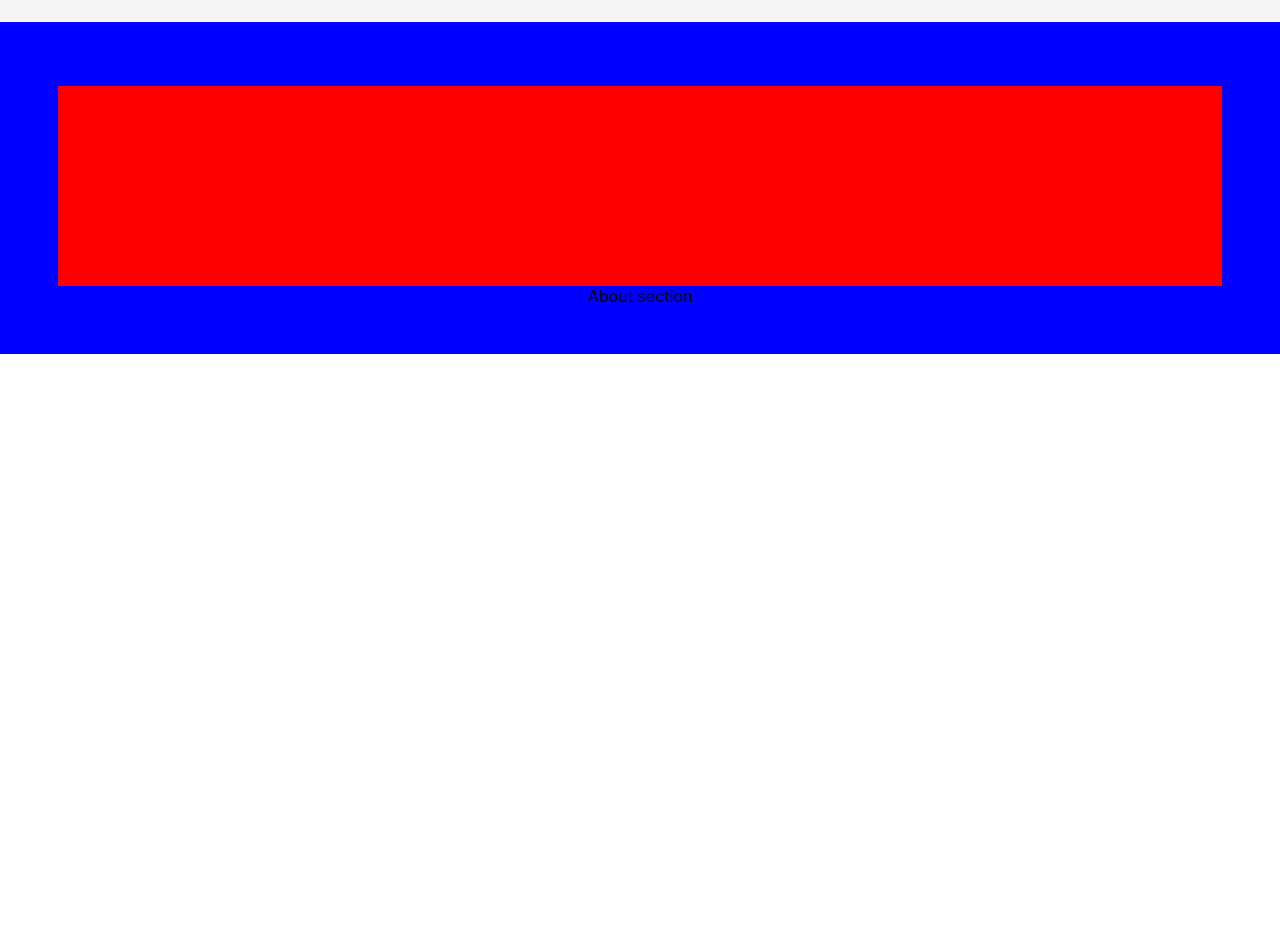
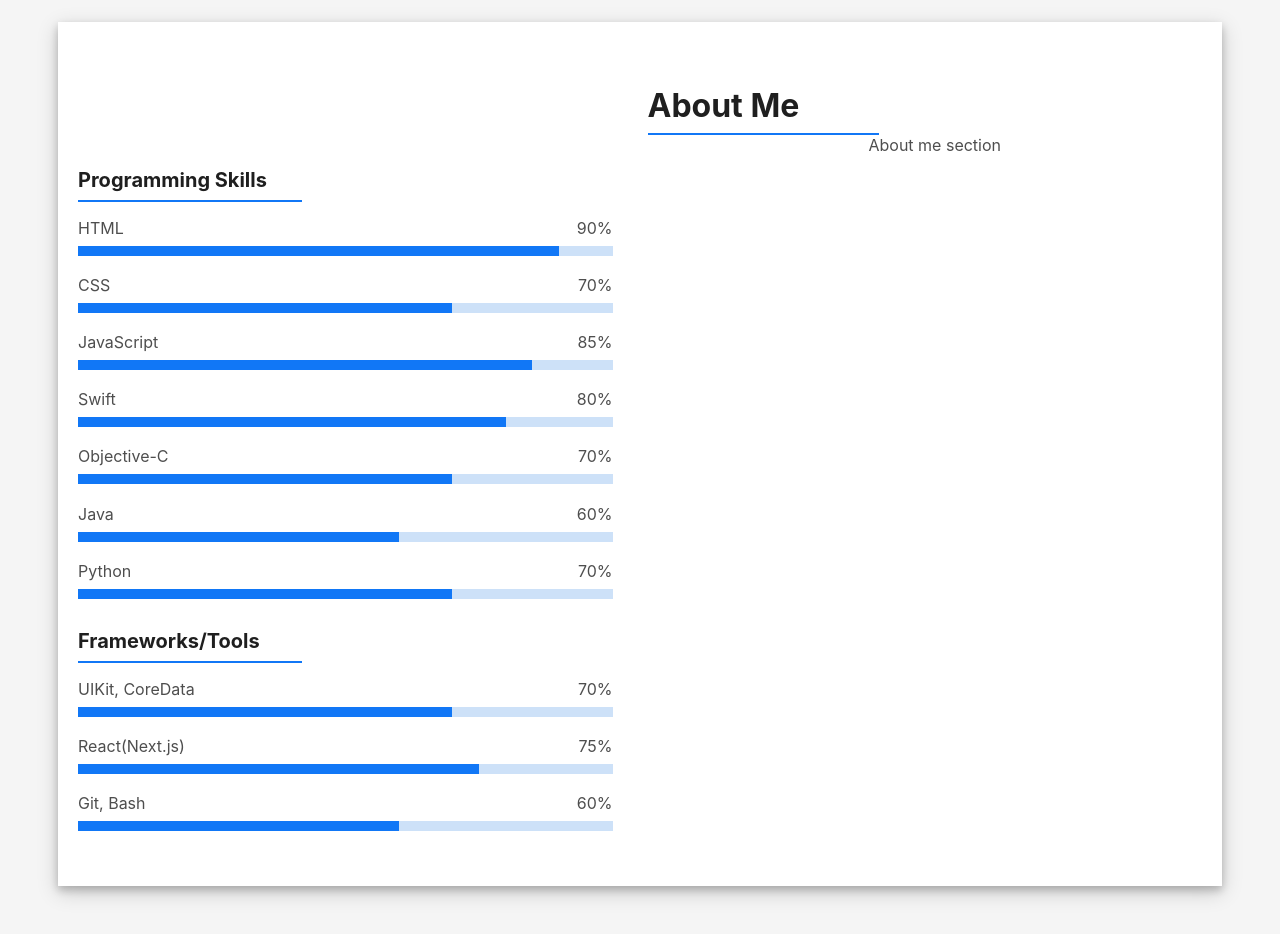
Before and after one commit to YumiMachino/React-Portfolio, a React (Create React App) app: page / in a window 1280 px wide. Shown: the part 720-1654 px from the top of the page. Before the commit the page ends 1074 px from the top, so only its background shows below. Built offline with nearby package versions, Linux system fonts and the light colour scheme.

Commit message:
Add: progress bar component, Update: skill section

```diff
--- a/src/components/About.css
+++ b/src/components/About.css
@@ -1,18 +1,91 @@
 .about-section {
-  height: 300px;
+  height: 600px;
   background-color: #f5f5f5;
   padding-top: 64px;
+  color: #4e4e4e;
 }
 
 .about-wrapper {
-  padding: 64px 58px 48px 58px;
-  background-color: blue;
+  padding: 0px 58px 48px 58px;
+  background-color: #f5f5f5;
   text-align: center;
   margin: auto 0;
 }
 
 .about-container {
-  height: 200px;
-  background-color: red;
-  /* margin: 0px 50px; */
+  height: 800px;
+  background-color: #fff;
+  display: flex;
+  justify-content: center;
+  padding-top: 64px;
+  /*shadow effect*/
+  box-shadow: 0 4px 8px 0 rgba(0, 0, 0, 0.2), 0 6px 20px 0 rgba(0, 0, 0, 0.19);
+  text-align: center;
 }
+
+.skills {
+  margin: auto;
+  width: 80%;
+}
+
+.empty-container {
+  height: 1rem;
+}
+
+.skill_category {
+  font-size: 20px;
+  color: #1f1f1f;
+  text-align: left;
+  margin-left: 20px;
+  margin-bottom: 16px;
+  margin-top: 20px;
+  padding-top: 10px;
+}
+
+.skill_category::after {
+  content: "";
+  display: block;
+  position: relative;
+  width: 40%;
+  border: 1px solid #1177f6;
+  margin-top: 8px;
+}
+
+.skill-name {
+  display: flex;
+  flex-direction: row;
+  justify-content: space-between;
+  font-size: 16px;
+}
+
+.skill-name-left {
+  margin-left: 20px;
+}
+
+.skill-percentage {
+  margin-right: 20px;
+}
+
+.about-me {
+  /* background-color: green; */
+  margin: auto;
+  width: 80%;
+  height: 100%;
+  padding-left: 15px;
+}
+
+.title-left {
+  font-size: 32px;
+  text-align: left;
+  color: #1f1f1f;
+}
+
+/*underline style*/
+.title-left::after {
+  content: "";
+  display: block;
+  position: relative;
+  width: 40%;
+  border: 1px solid #1177f6;
+  margin-top: 8px;
+}
--- a/src/components/About.js
+++ b/src/components/About.js
@@ -1,14 +1,68 @@
+import React from 'react';
 import '../App.css';
 import './About.css'
+import ProgressBar from './ProgressBar';
 
 const About = () => {
+
+    const testData = [
+        {id:1, percentage: 60},
+        {id: 2, percentage: 30 },
+        {id:3, percentage: 53 },
+    ];
+
+    const programming_skills = [
+        {id: "HTML_skill", content: "HTML", percentage: 90},
+        {id: "CSS_skill", content: "CSS", percentage: 70},
+        {id: "JavaScript_skill", content:"JavaScript", percentage:85},
+        {id: "Swift_skill", content: "Swift", percentage:80},
+        {id: "Objective-C_skill", content: "Objective-C", percentage:70},
+        {id: "Java_skill", content: "Java", percentage: 60},
+        {id: "Python_skill", content: "Python", percentage: 70}
+    ]
+
+    const other_skills = [
+        {id: "iOS_skill", content:"UIKit, CoreData", percentage: 70},
+        {id: "Web_skill", content: "React(Next.js)", percentage: 75},
+        {id: "Tool_skill", content:"Git, Bash", percentage: 60}
+    ]
+
     return (
         <div className="about-section">
             <div className="about-wrapper">
                 <div className="about-container">
 
+                    <div className="skills">
+                        <div className="empty-container" />
+                        <h5 className="skill_category">Programming Skills</h5>
+                        {programming_skills.map((skill) => (
+                            <>
+                                <div className="skill-name">
+                                    <span className="skill-name-left">{skill.content}</span>
+                                    <span className="skill-percentage">{skill.percentage}%</span>
+                                </div>
+                            <ProgressBar key={skill.id} percentage={skill.percentage}/>
+                            </>
+                        ))}
+                        <h5 className="skill_category">Frameworks/Tools</h5>
+                          {other_skills.map((skill) => (
+                            <>
+                                <div className="skill-name">
+                                    <span className="skill-name-left">{skill.content}</span>
+                                    <span className="skill-percentage">{skill.percentage}%</span>
+                                </div>
+                            <ProgressBar key={skill.id} percentage={skill.percentage}/>
+                            </>
+                        ))}
+
+                    </div>
+
+                    <div className="about-me">
+                        <h5 className="title-left">About Me</h5>
+                        <p>About me section</p>
+                        {/* <p>{about_me}</p> */}
+                    </div>
                 </div>
-                <p>About section</p>
             </div>
 
         </div>
--- a/src/components/Navbar.css
+++ b/src/components/Navbar.css
@@ -209,6 +209,26 @@
 
   .fa-times {
     color: #fff;
-    font-size: 2rem;
+    font-size: 2.7rem;
+  }
+
+  .fa-times:focus,
+  .fa-times:hover {
+    animation: wobble 3s 1;
+  }
+
+  @keyframes wobble {
+    25% {
+      transform: rotate(90deg);
+    }
+    50% {
+      transform: rotate(90deg);
+    }
+    75% {
+      transform: rotate(90deg);
+    }
+    100% {
+      transform: rotate(90deg);
+    }
   }
 }
--- /dev/null
+++ b/src/components/ProgressBar.js
@@ -0,0 +1,33 @@
+import React from 'react';
+
+const ProgressBar = (props) => {
+    const { percentage } = props;
+
+    /*style for whole bar*/
+    const containerStyle = {
+        height: 10,
+        backgroundColor: "#CDE1F8",
+        marginTop:8,
+        marginBottom: 19.2,
+        marginLeft: 20,
+        marginRight:20,
+    }
+
+    /*style for child div */
+    const filterStyles = {
+        height: '100%',
+        width: `${percentage}%`,
+        backgroundColor: "#1177F6",
+        borderRadius: 'inherit',
+        textAlign: 'right'
+    }
+
+    return (
+        /*main parent div: represents the whole bar, child div represents percentage */
+        <div style={containerStyle}>
+            <div style={filterStyles}></div>
+        </div>
+     );
+}
+
+export default ProgressBar;
```
Also changed, not shown: src/App.css (line endings or trailing spaces).
